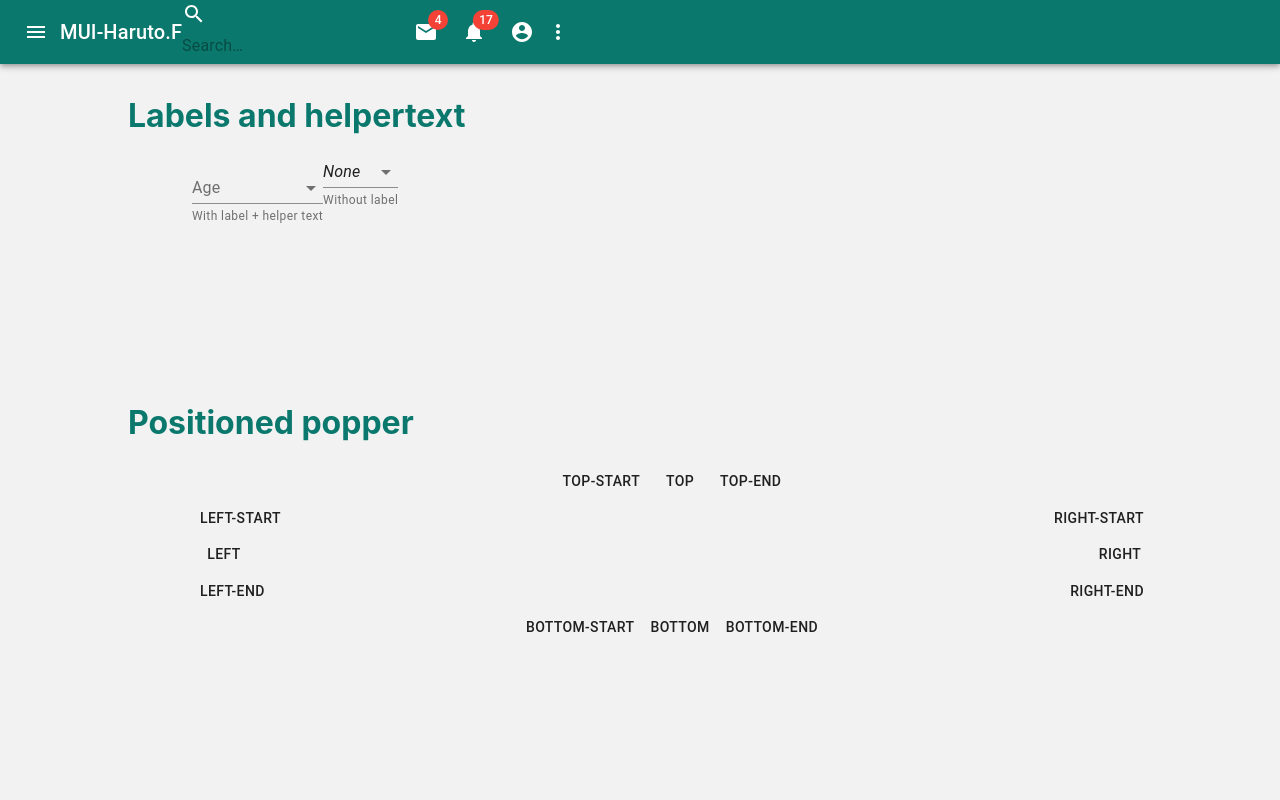
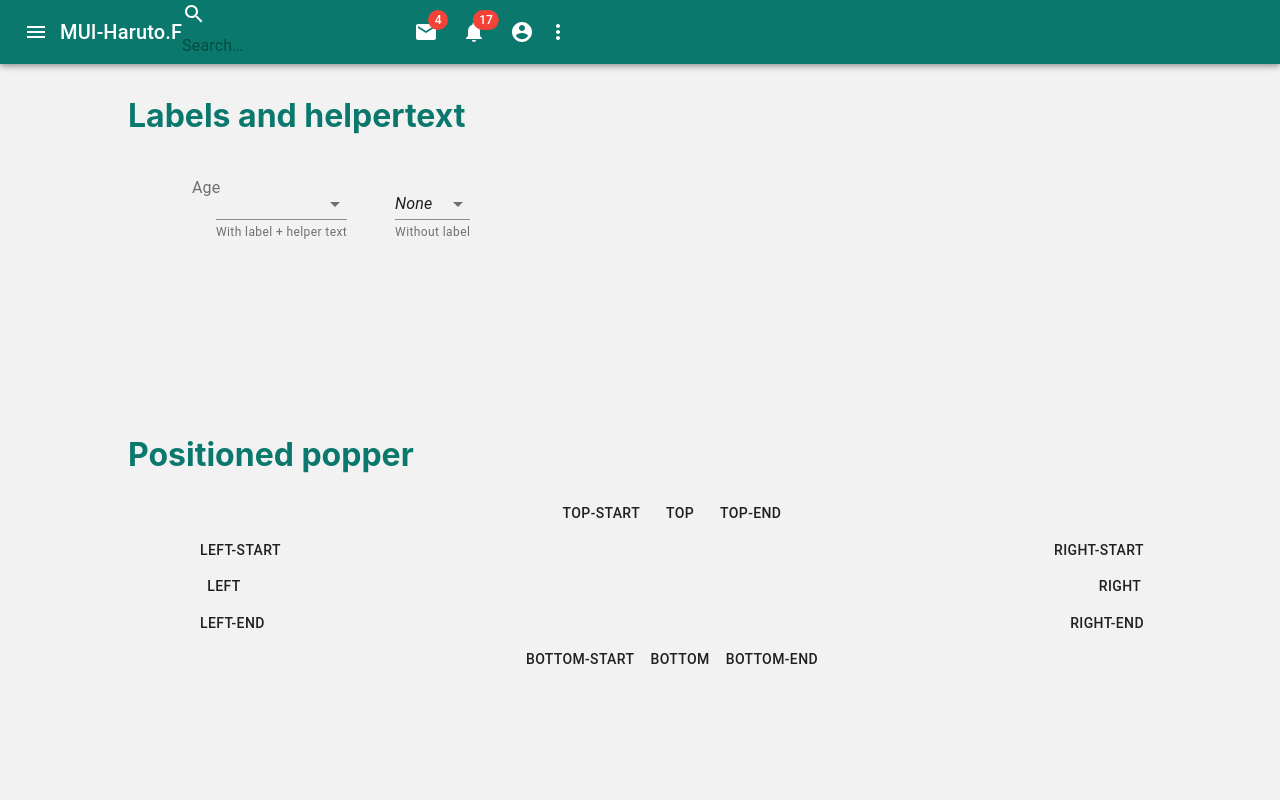
Before and after one commit to fujiiharuto/project1, a React (Create React App) app: page / in a window 1280 px wide. Shown: the top 800 px of the page. Built offline with nearby package versions, Linux system fonts and the light colour scheme.

Commit message:
project1

```diff
--- a/src/App.css
+++ b/src/App.css
@@ -21,7 +21,7 @@
 }
 
 .left-margin-s {
-    margin-left: 2rem;
+    margin-left: 1rem;
 }
 
 .left-margin-m {
@@ -43,3 +43,15 @@
     background-color: #f2f2f2;
 
 }
+
+.margin-s {
+    margin: 5%;
+}
+
+.margin-m{
+    margin: 7%;
+}
+
+.margin-l{
+    margin: 10%;
+}
--- a/src/components/Labelsandhelpertext.js
+++ b/src/components/Labelsandhelpertext.js
@@ -4,8 +4,16 @@ import MenuItem from '@material-ui/core/MenuItem';
 import FormHelperText from '@material-ui/core/FormHelperText';
 import FormControl from '@material-ui/core/FormControl';
 import Select from '@material-ui/core/Select';
+import { makeStyles } from '@material-ui/core/styles';
+
+const useStyles = makeStyles({
+  customButton: {
+    padding: '1em 1.5em',
+  },
+})
 
 export default function SelectLabels() {
+  const classes = useStyles()
   const [age, setAge] = React.useState('');
 
   const handleChange = (event) => {
@@ -14,8 +22,8 @@ export default function SelectLabels() {
 
   return (
     <div>
-      <FormControl sx={{ m: 1, minWidth: 120 }}>
-        <InputLabel id="demo-simple-select-helper-label">Age</InputLabel>
+      <FormControl sx={{ m: 1, minWidth: 120 }} className={classes.customButton}>
+        <InputLabel id="demo-simple-select-helper-label">        Age</InputLabel>
         <Select
           labelId="demo-simple-select-helper-label"
           id="demo-simple-select-helper"
@@ -32,7 +40,8 @@ export default function SelectLabels() {
         </Select>
         <FormHelperText>With label + helper text</FormHelperText>
       </FormControl>
-      <FormControl sx={{ m: 1, minWidth: 120 }}>
+      <FormControl sx={{ m: 1, minWidth: 120, }}  className={classes.customButton}>
+      <InputLabel id="demo-simple-select-helper-label"></InputLabel>
         <Select
           value={age}
           onChange={handleChange}
```
